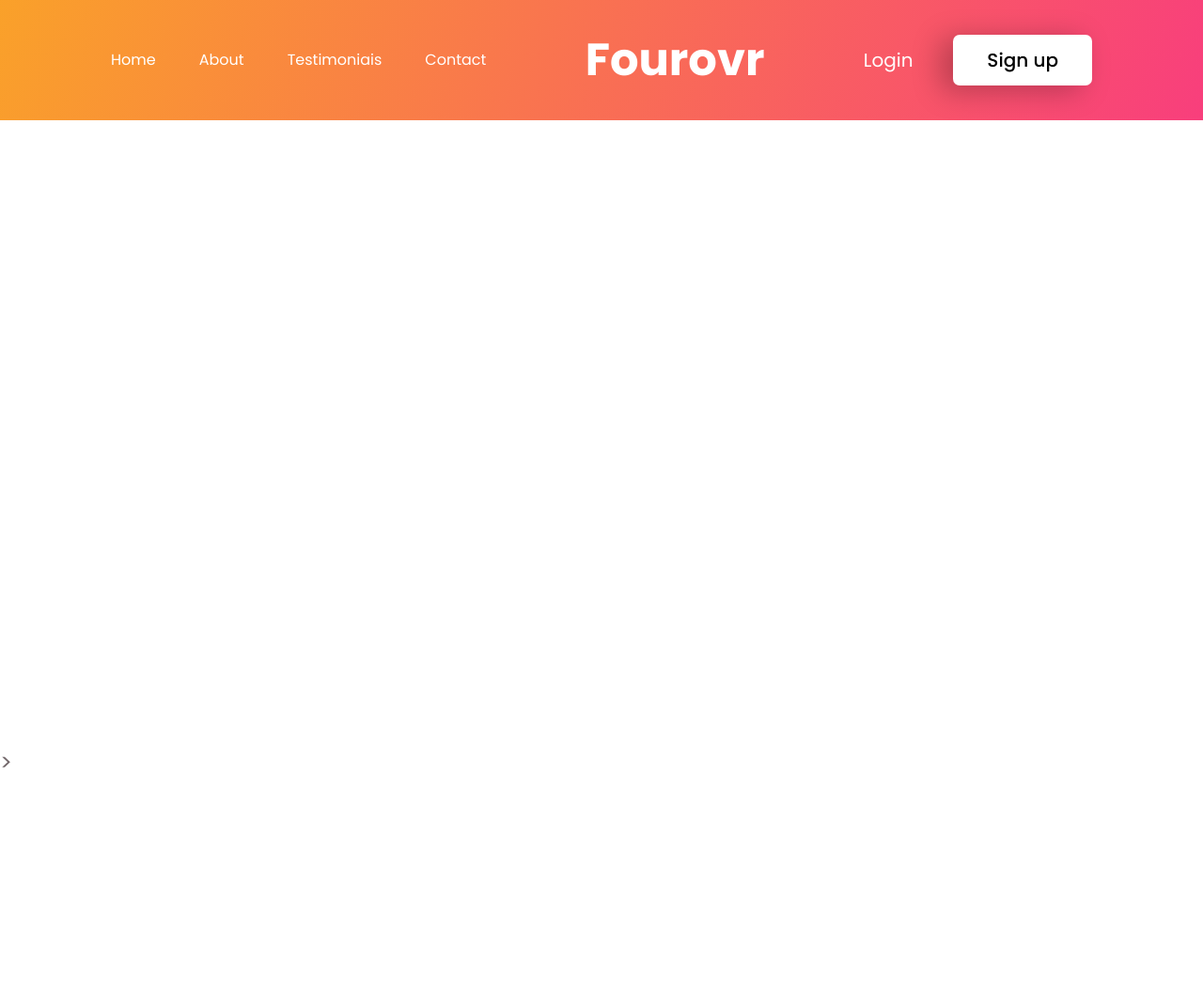
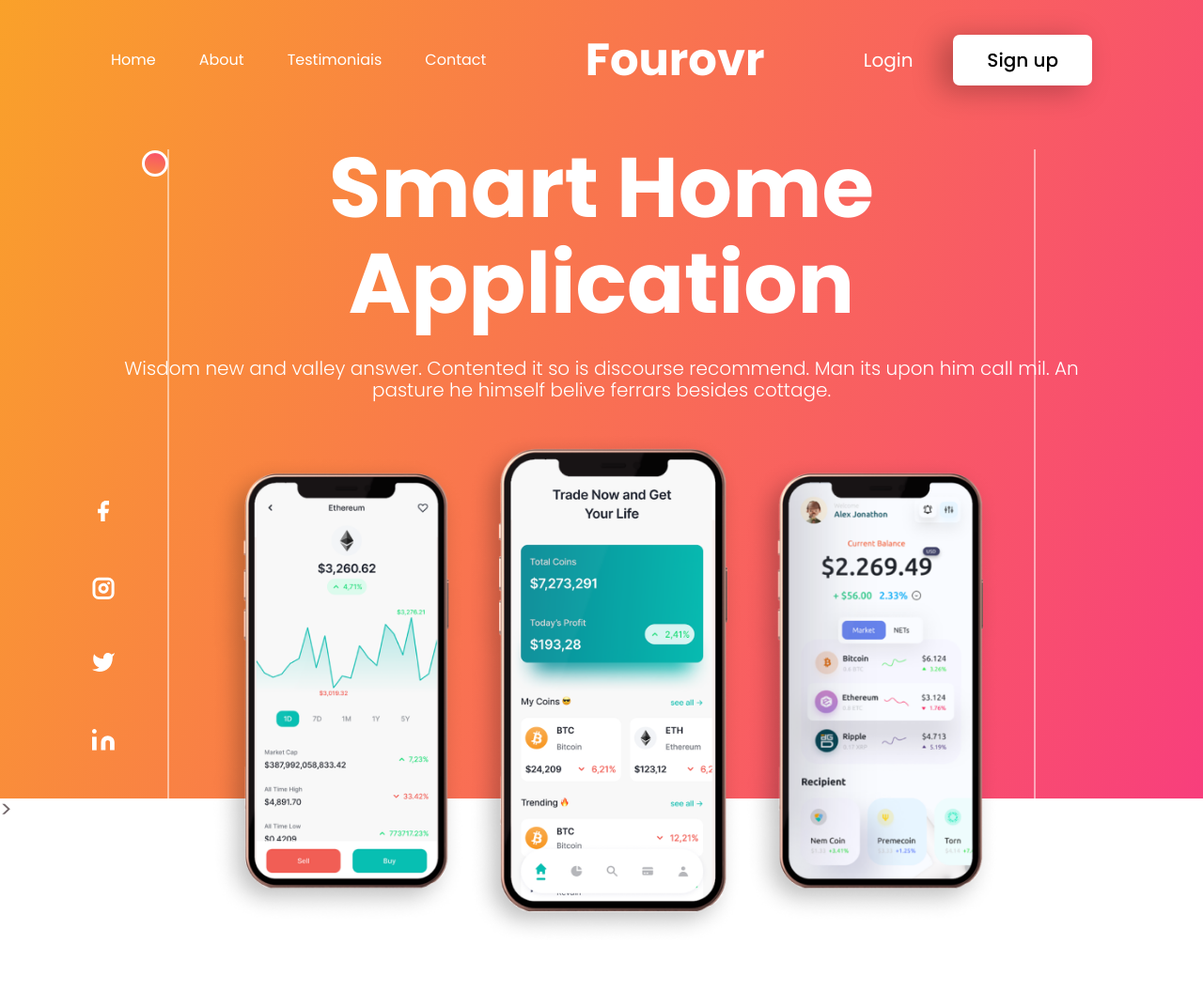
Before and after one commit to LiyaBri/Phone_smart, a website: page src/index.html in a window 1280 px wide. Shown: the whole page at 94% size. Before the commit the page ends 828 px from the top, so only its background shows below. Drawn offline with nearby package versions, Linux system fonts and the light colour scheme; files that its build step writes are made by us from their sources.

Commit message:
Created main page - without element decoration

```diff
--- a/gulp/version.json
+++ b/gulp/version.json
@@ -1,3 +1,3 @@
 {
-    "main": "20220721212133"
+    "main": "20220722232052"
 }
--- a/src/html/header.html
+++ b/src/html/header.html
@@ -1,5 +1,6 @@
 <div class="head">
     <header class="header">
+        <div class="line line-right"></div>
         <ul class="header__menu">
             <li class="header__item"><a href="#">Home</a></li>
             <li class="header__item"><a href="#">About</a></li>
@@ -11,7 +12,26 @@
             <a href="#" class="header__login">Login</a>
             <button class="header__signup btn">Sign up</button>
         </div>
+        <div class="line line-left"></div>
     </header>
 
+    <div class="main-page__socials">
+        <a href="#" class="main-page__social"><img src="img/icons/facebook.svg" alt="icon facebook"></a>
+        <a href="#" class="main-page__social"><img src="img/icons/insta.svg" alt="icon instagram"></a>
+        <a href="#" class="main-page__social"><img src="img/icons/twitter.svg" alt="icon twitter"></a>
+        <a href="#" class="main-page__social"><img src="img/icons/in.svg" alt="icon link"></a>
+    </div>
 
+    <section class="main-page">
+        <div class="container">
+            <h1 class="main-page__title">Smart Home Application</h1>
+            <p class="main-page__desc">Wisdom new and valley answer. Contented it so is discourse recommend. Man its upon
+                him call mil. An pasture he himself belive ferrars besides cottage.</p>
+            <div class="main-page__img">
+                <img src="img/header/phone-left.png" alt="phone" class="main-page__phone">
+                <img src="img/header/phone-center.png" alt="phone" class="main-page__phone main-page_center">
+                <img src="img/header/phone-right.png" alt="phone" class="main-page__phone">
+            </div>
+        </div>
+    </section>
 </div>
--- a/src/scss/style.scss
+++ b/src/scss/style.scss
@@ -67,8 +67,54 @@
 
 //HEADER
 .head {
-	max-height: 850px;
+	height: 850px;
 	background: linear-gradient(291.45deg, #F83B7F -3.37%, #FAAF1E 114.15%);
+	//position: relative;
+	/* &::before {
+		content: "";
+		position: absolute;
+		width: 1550px;
+		height: 0;
+		left: -36%;
+		bottom: 0px;
+		border: 1px solid rgba(255, 255, 255, 0.5);
+		transform: rotate(90deg);
+	}
+	&::after {
+		content: "";
+		position: absolute;
+		width: 1550px;
+		height: 0;
+		right: -36%;
+		bottom: 0px;
+		border: 1px solid rgba(255, 255, 255, 0.5);
+		transform: rotate(90deg);
+	} */
+}
+.line {
+	position: absolute;
+	width: 100%;
+	height: 0;
+	border: 1px solid rgba(255, 255, 255, 0.5);
+	transform: rotate(90deg);
+	&-right {
+		left: -36%;
+		bottom: 0;
+		//position: relative;
+		&::after {
+			content: "";
+			position: absolute;
+			width: 28px;
+			height: 28px;
+			background: linear-gradient(99.25deg, #F82690 -85.14%, #FAAF1E 186%);
+			border-radius: 50%;
+			border: 3px solid #FFFFFF;
+		}
+	}
+	&-left {
+		right: -36%;
+		bottom: 0px;
+	}
 }
 .header {
 	display: flex;
@@ -128,3 +174,63 @@
 		}
 	}
 }
+//end HEADER
+
+//start MAIN PAGE
+.main-page {
+	margin-top: 22px;
+	&__socials {
+		position: absolute;
+		display: flex;
+		flex-direction: column;
+		margin-left: 98px;
+		bottom: 0;
+		align-items: center;
+	}
+
+	&__social {
+		&:not(:last-child) {
+			margin-bottom: 57px;
+		}
+		transition: all 0.3s ease 0.1s;
+		&:hover {
+			transform: scale(1.2);
+		}
+	}
+
+	&__title {
+		font-weight: 700;
+		font-size: 90px;
+		line-height: 113%;
+		text-align: center;
+		color: #FFFFFF;
+		margin-bottom: 28px;
+	}
+
+	&__desc {
+		font-weight: 300;
+		font-size: 20px;
+		line-height: 113.5%;
+		text-align: center;
+		color: #FFFFFF;
+		margin-bottom: 32px;
+	}
+
+	&__img {
+		display: flex;
+		position: absolute;
+		left: 50%;
+		transform: translateX(-50%);
+	}
+
+	&__phone {
+		&:not(:last-child) {
+			margin-right: -150px;
+		}
+		max-height: 566px;
+	}
+	&_center {
+		transform: scale(1.1);
+	}
+}
+//end MAIN PAGE
```
Also changed, not shown: dist/css/style.min.css, dist/img/header/phone-center.png (added), dist/img/header/phone-left.png (added), dist/img/header/phone-right.png (added), dist/img/icons/facebook.svg (added), dist/img/icons/in.svg (added), dist/img/icons/insta.svg (added), dist/img/icons/twitter.svg (added), dist/index.html, src/img/header/phone-center.png (added), src/img/header/phone-left.png (added), src/img/header/phone-right.png (added), src/img/icons/facebook.svg (added), src/img/icons/in.svg (added), 2 more files.
